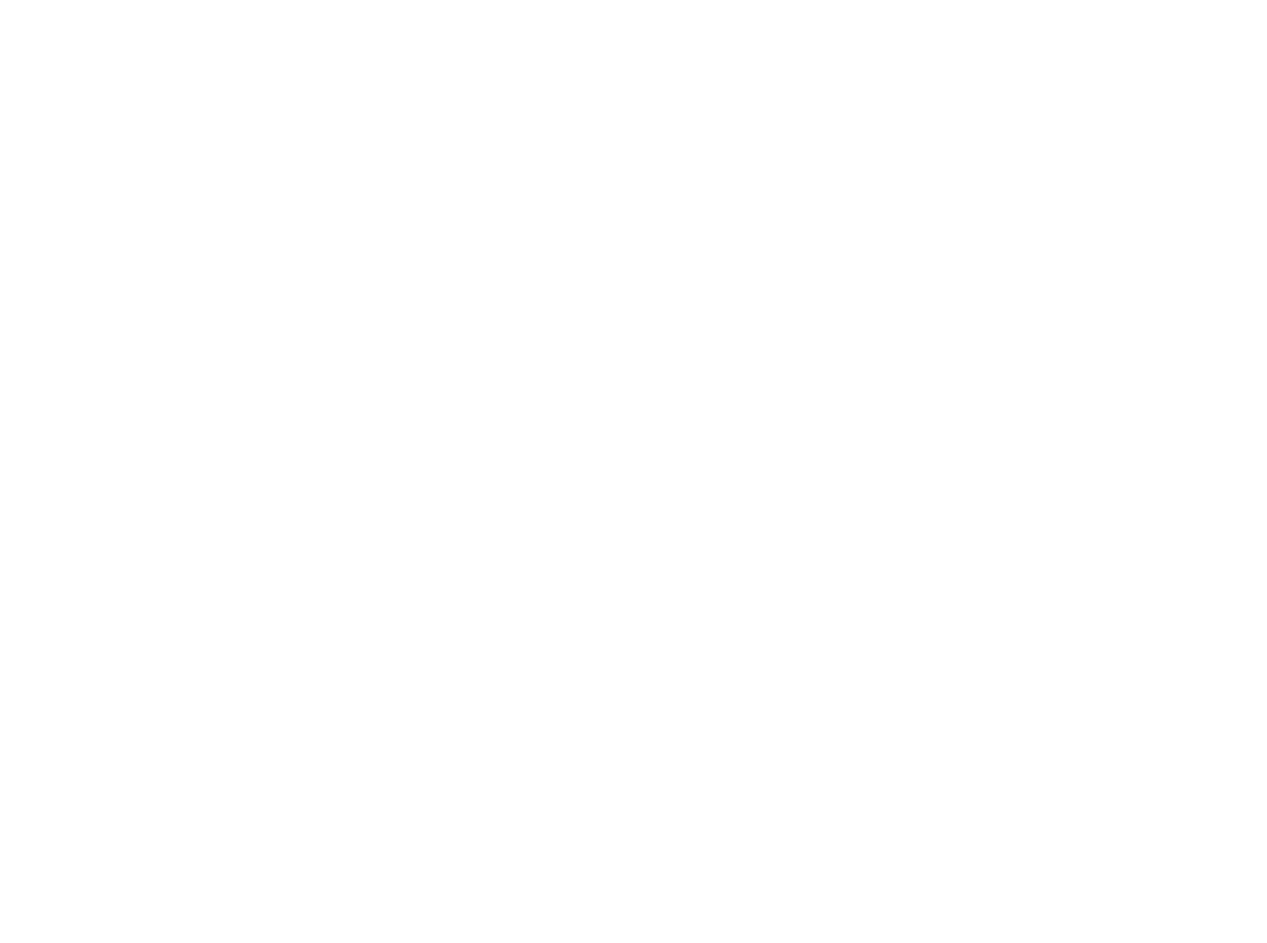
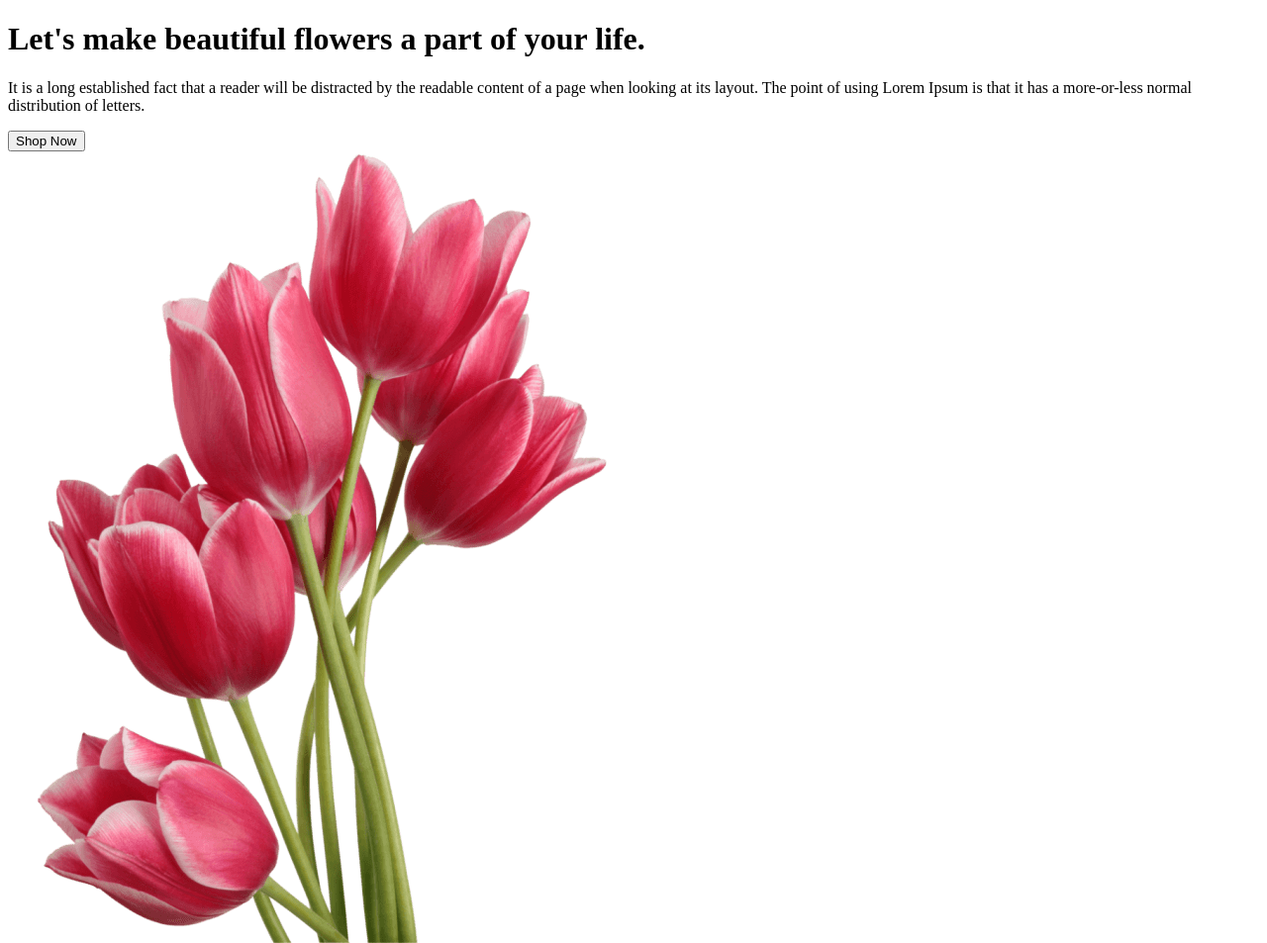
Before and after one commit to monircom/online-flower-shop, a plain HTML site: page index.html in a window 1280 px wide. Shown: the whole page at 99% size. Before the commit the page ends 800 px from the top, so only its background shows below. Drawn offline with Linux system fonts and the light colour scheme.

Commit message:
added header

```diff
--- a/index.html
+++ b/index.html
@@ -6,6 +6,18 @@
     <title>Online Flower Shop</title>
 </head>
 <body>
+    <header>
+        <div class="container">
+            <div class="banner-text">
+                <h1>Let's make beautiful flowers a part of your life.</h1>
+                <p>It is a long established fact that a reader will be distracted by the readable content of a page when looking at its layout. The point of using Lorem Ipsum is that it has a more-or-less normal distribution of letters.</p>
+                <button>Shop Now</button>
+            </div>
+            <div class="banner-img">
+                <img src="images/pngwing 10.png" alt="">
+            </div>
+        </div>
+    </header>
 
 </body>
 </html>
```
